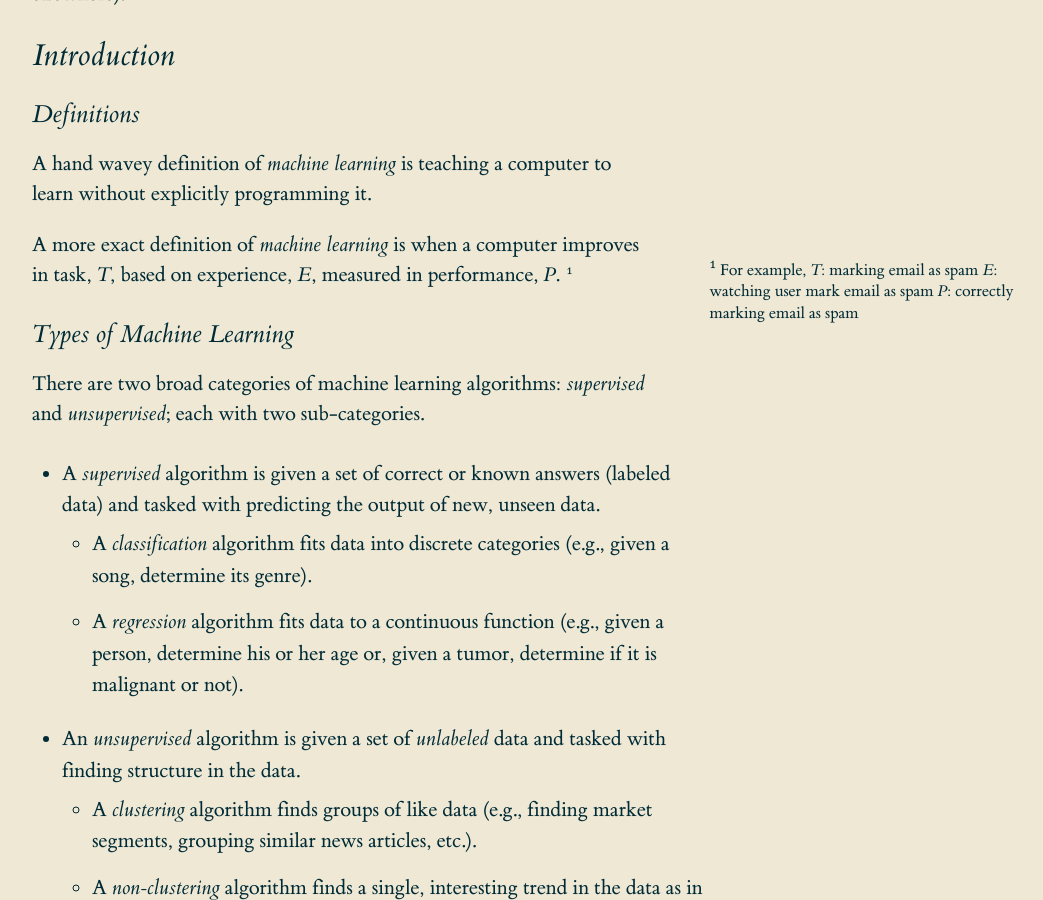
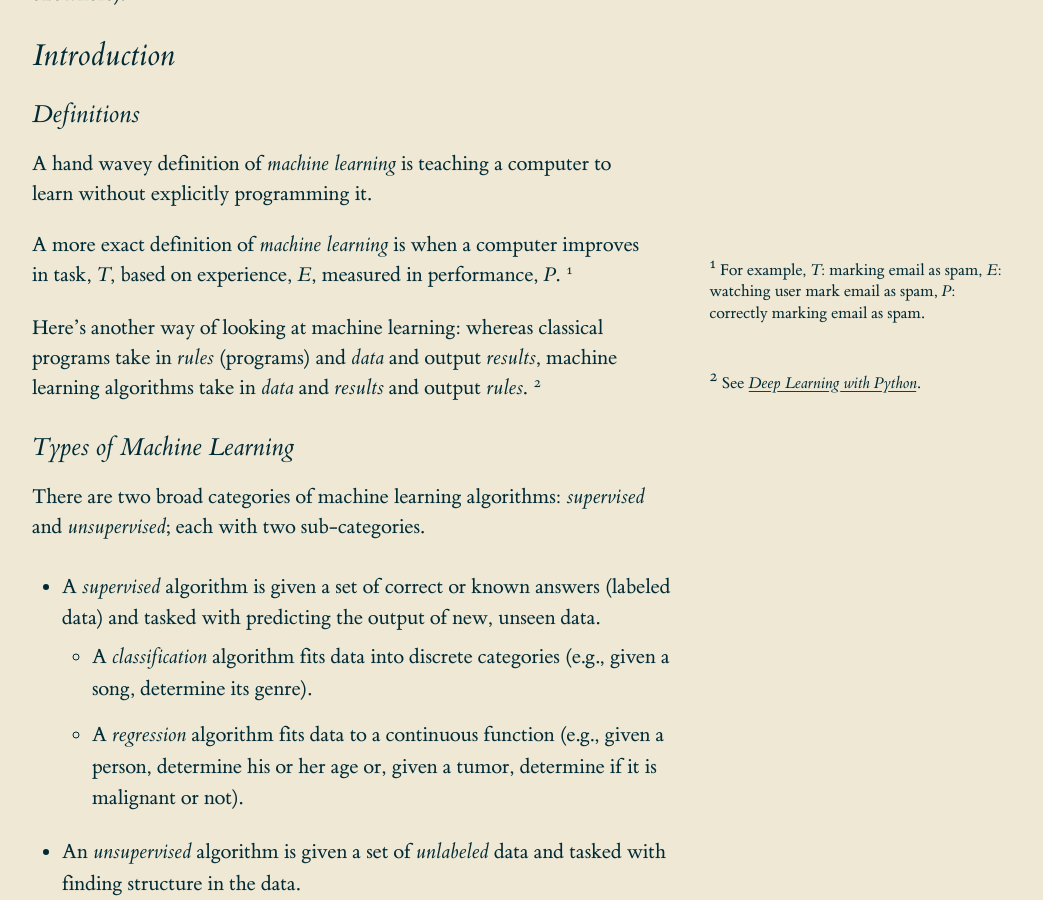
Before and after one commit to dempe/dempe.github.io, a Jekyll site: the page built from _posts/2017-11-23-machine-learning-notes.md, in a window 1280 px wide and 900 px high, scrolled down 394 px. Shown: the whole window, without its empty margins (128-1171 px from the left). Built offline with Jekyll 4.4.1, drawn with Linux system fonts in a browser that asks for light colours; formulas are drawn with MathJax 3.

Commit message:
reformat

```diff
--- a/_posts/2017-11-23-machine-learning-notes.md
+++ b/_posts/2017-11-23-machine-learning-notes.md
@@ -18,13 +18,17 @@ The following are my class notes for Andrew Ng's [machine learning course](https
 ### Definitions
 A hand wavey definition of _machine learning_ is teaching a computer to learn without explicitly programming it.
 
-A more exact definition of _machine learning_ is when a computer improves in task, _T_, based on experience, _E_, measured in performance, _P_.  {% include side_note.html
+A more exact definition of _machine learning_ is when a computer improves in task, _T_, based on experience, _E_, measured in performance, _P_.
+{% include side_note.html
      id="ml-def"
-     note="For example,
-         _T_: marking email as spam
-         _E_: watching user mark email as spam
-         _P_: correctly marking email as spam"
-  %}
+     note="For example, _T_: marking email as spam, _E_: watching user mark email as spam, _P_: correctly marking email as spam."
+%}
+
+Here's another way of looking at machine learning: whereas classical programs take in _rules_ (programs) and _data_ and output _results_, machine learning algorithms take in _data_ and _results_ and output _rules_.
+{% include side_note.html
+     id="ml-def2"
+     note="See [_Deep Learning with Python_](https://www.manning.com/books/deep-learning-with-python?a_aid=keras&a_bid=76564dff)."
+%}
 
 ### Types of Machine Learning
 There are two broad categories of machine learning algorithms: _supervised_ and _unsupervised_; each with two sub-categories.
@@ -91,7 +95,11 @@ _Gradient descent_ is a method for finding the minimum of \\(J\\). GD works by t
 How quickly gradient descent converges can be controlled via the _learning rate_ parameter, \\(α\\). A larger \\(α\\) yields larger steps, while a smaller \\(α\\) yields smaller steps. The _direction_ of each step is based on the partial derivative of \\(J\\).
 
 Formally, the GD algorithm is
-<br/><br/>_repeat until convergence_: \\[θ_{j} := θ_{j} - α(\frac{∂}{∂θ_{j}})J(θ_{0}, θ_{1}, ..., θ_{n})\\] where \\(j ⊂ \\{0, 1, ..., n\\}\\), the feature index number.
+
+_repeat until convergence_:
+<br/>&nbsp;&nbsp;&nbsp;&nbsp;\\(θ_{j} := θ_{j} - α(\frac{∂}{∂θ_{j}})J(θ_{0}, θ_{1}, ..., θ_{n})\\)
+
+where \\(j ⊂ \\{0, 1, ..., n\\}\\), the feature index number.
 {% include side_note.html
    id="gd2"
    note="Before using GD, you must choose a starting point on \\(J\\)."
```
